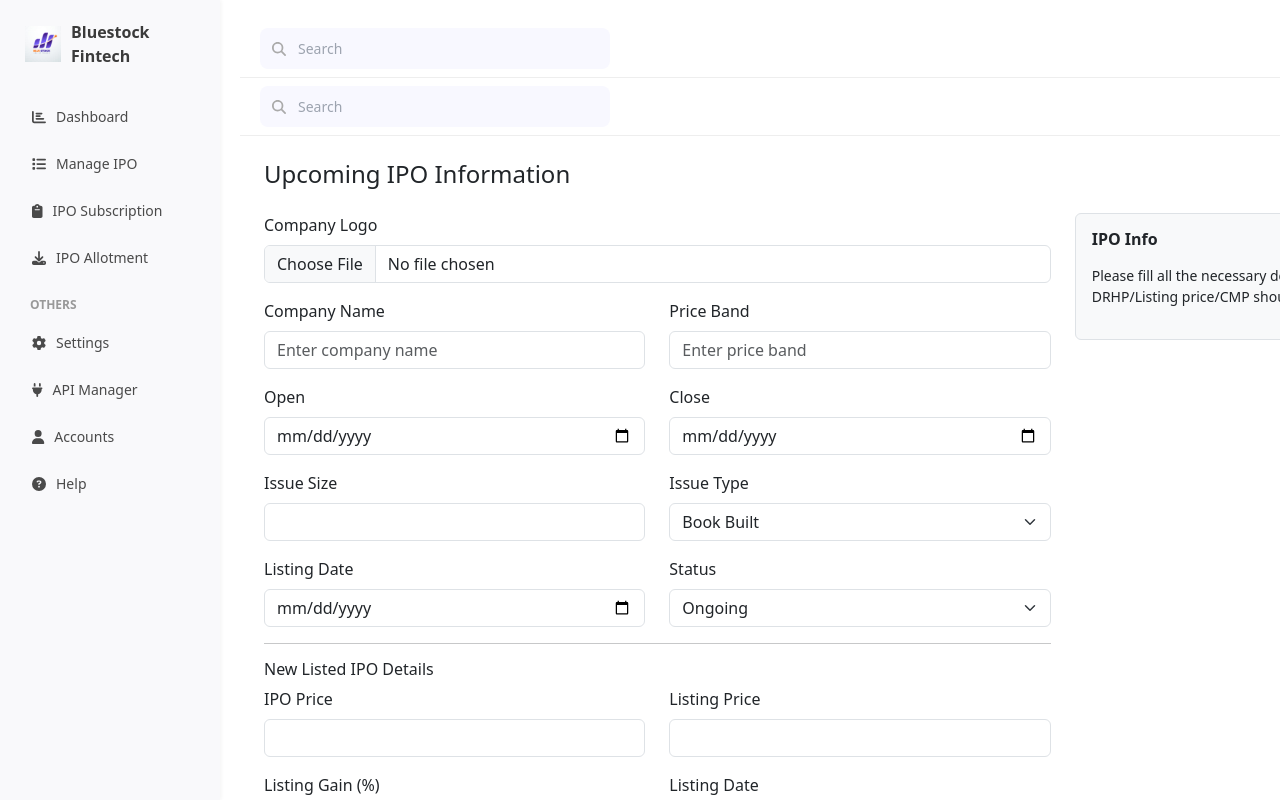
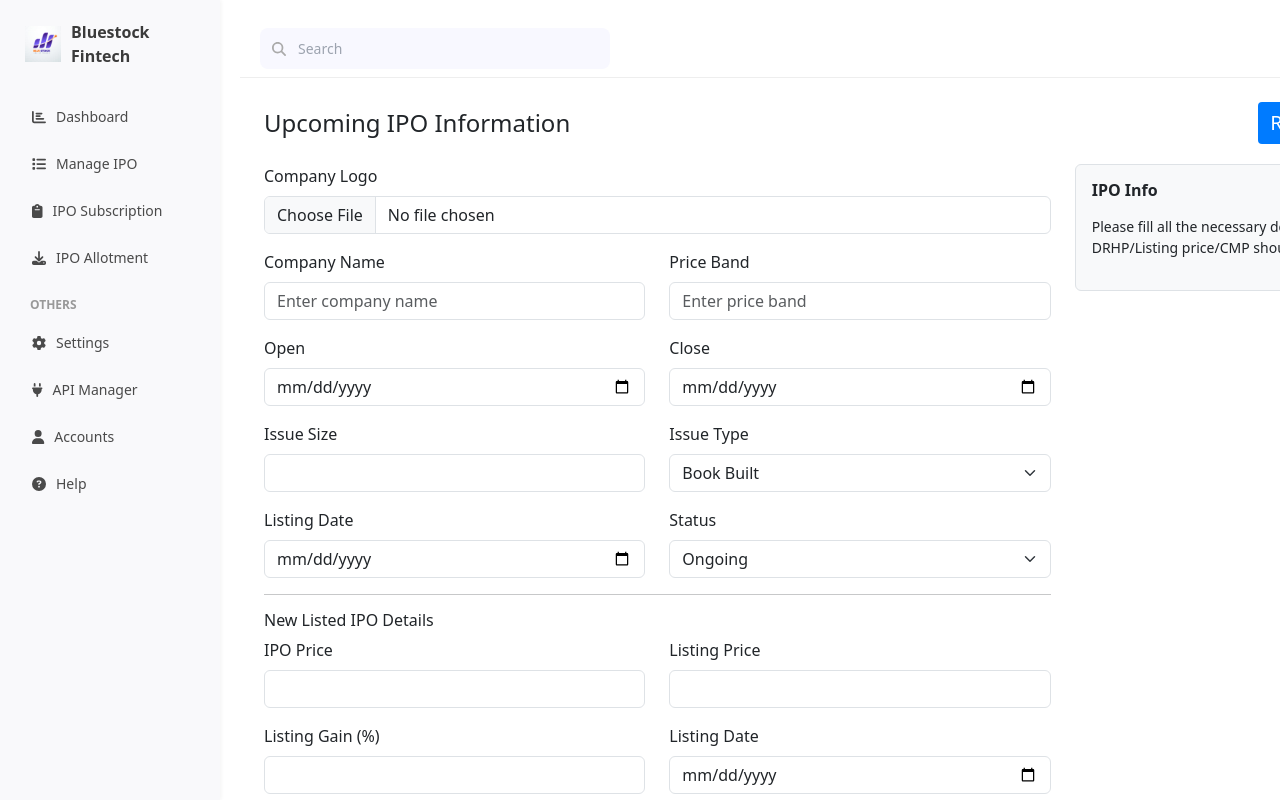
Before and after one commit to oceanja/ipo-web-app, a React (Create React App) app: page /register-ipo in a window 1280 px wide. Shown: the top 800 px of the page. Built offline with nearby package versions, Linux system fonts and the light colour scheme.

Commit message:
Updated Upcoming IPO section

```diff
--- a/src/App.js
+++ b/src/App.js
@@ -8,7 +8,7 @@ import SharkPage from './pages/SharkPage';
 const ipoData = [
   { name: "Company 1", priceLow: 100, priceHigh: 120, open: 110, close: 115, size: 500, type: "Book Building", listing: "2025-07-01" },
   { name: "Company 2", priceLow: 200, priceHigh: 250, open: 220, close: 240, size: 800, type: "Fixed Price", listing: "2025-08-15" },
-  // ✅ make sure every object has a unique name
+  //  make sure every object has a unique name
 ];
 
 // 👇 Home page for IPO cards
@@ -17,7 +17,7 @@ function HomePage() {
     <div className="grid grid-cols-1 md:grid-cols-3 gap-6 p-6">
       {ipoData.map((ipo) => (
         <IPOCard
-          key={ipo.name} // ✅ Better than using index (if name is unique)
+          key={ipo.name} // Better than using index (if name is unique)
           name={ipo.name}
           priceLow={ipo.priceLow}
           priceHigh={ipo.priceHigh}
--- a/src/pages/IPORegister.jsx
+++ b/src/pages/IPORegister.jsx
@@ -1,11 +1,22 @@
-import Navbar from "../components/Navbar";
+ import Navbar from "../components/Navbar";
 
 const RegisterIPO = () => {
   return (
     <div>
-      <Navbar />
+      {/* <Navbar /> */}
       <div className="p-4">
-        <h4 className="mb-4">Upcoming IPO Information</h4>
+        <div style={{ display: 'flex', justifyContent: 'space-between', alignItems: 'center', marginBottom: '20px' }}>
+  <h4 style={{ margin: 0 }}>Upcoming IPO Information</h4>
+  <div>
+    <button style={{ marginRight: '10px', padding: '6px 12px', backgroundColor: '#007bff', color: '#fff', border: 'none', borderRadius: '4px', fontSize:'20px' }}>
+      Register
+    </button>
+    <button style={{ padding: '6px 12px', backgroundColor: '#6c757d', color: '#fff', border: 'none', borderRadius: '4px', fontSize: '20px' }}>
+      Cancel
+    </button>
+  </div>
+</div>
+
 
         <div className="row">
           <div className="col-md-8">
@@ -107,7 +118,6 @@ const RegisterIPO = () => {
                 <input type="text" className="form-control" placeholder="Enter DRHP PDF link" />
               </div>
 
-              <button type="submit" className="btn btn-primary">Submit</button>
             </form>
           </div>
 
```
Also changed, not shown: src/pages/AllBroker/AllBroker.css (added), 1 other file (tests, documents, lock files or other folders).
